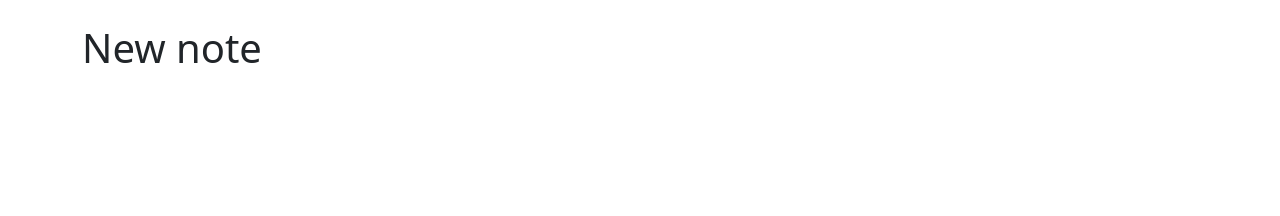
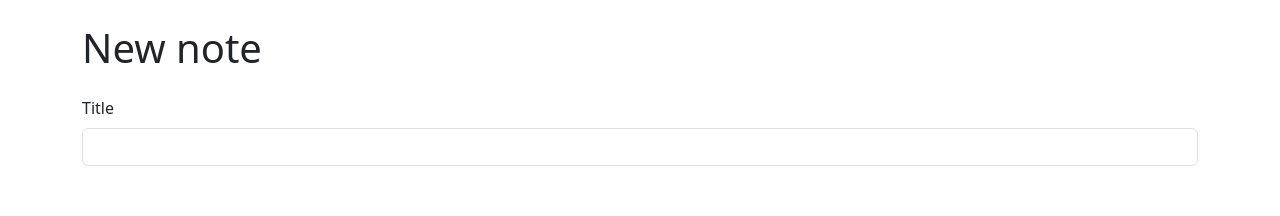
Before and after one commit to honorific/note-taking, a React (Create React App) app: page /new in a window 1280 px wide. Shown: the top 216 px of the page. Built offline with nearby package versions, Linux system fonts and the light colour scheme.

Commit message:
implement form group sekeleton

```diff
--- a/src/NewNote.tsx
+++ b/src/NewNote.tsx
@@ -1,7 +1,10 @@
+import NoteForm from './NoteForm'
+
 const NewNote = () => {
   return (
     <>
       <h1 className='mb-4'>New note</h1>
+      <NoteForm />
     </>
   )
 }
--- /dev/null
+++ b/src/NoteForm.tsx
@@ -0,0 +1,20 @@
+import {Form, Stack, Row, Col} from 'react-bootstrap'
+
+const NoteForm = () => {
+  return (
+    <Form>
+      <Stack gap={4}>
+        <Row>
+          <Col>
+            <Form.Group controlId='title'>
+              <Form.Label>Title</Form.Label>
+              <Form.Control required />
+            </Form.Group>
+          </Col>
+        </Row>
+      </Stack>
+    </Form>
+  )
+}
+
+export default NoteForm
```
